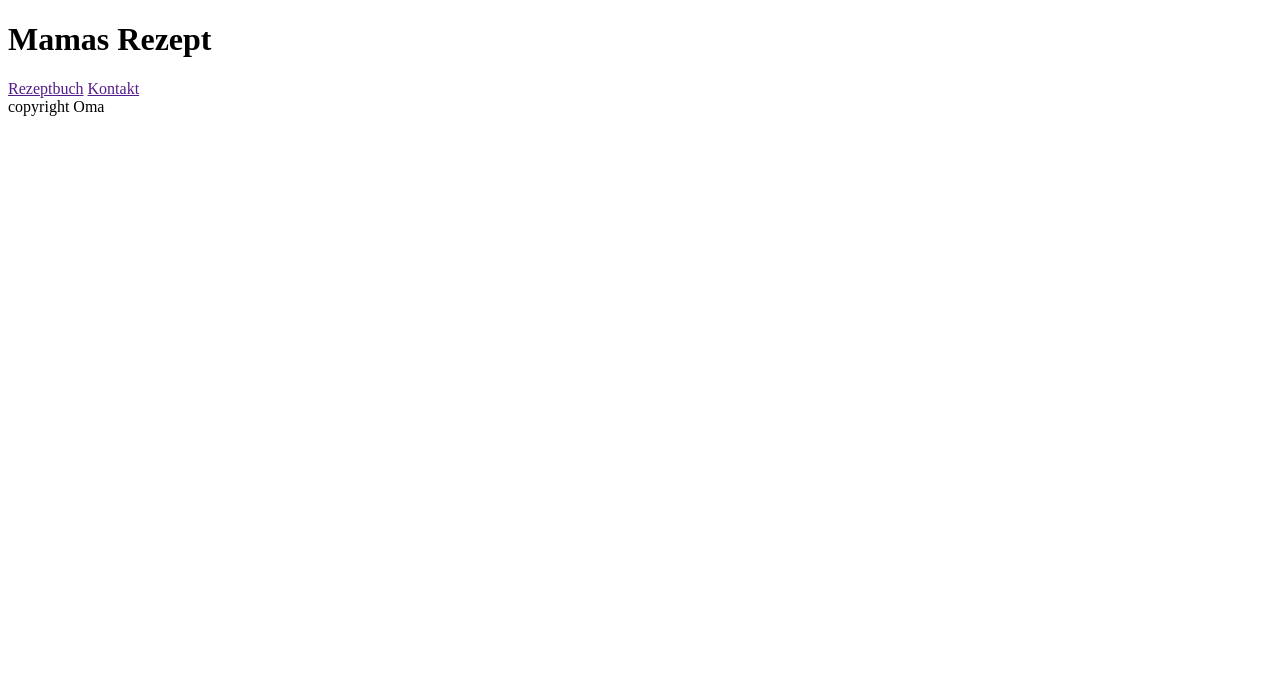
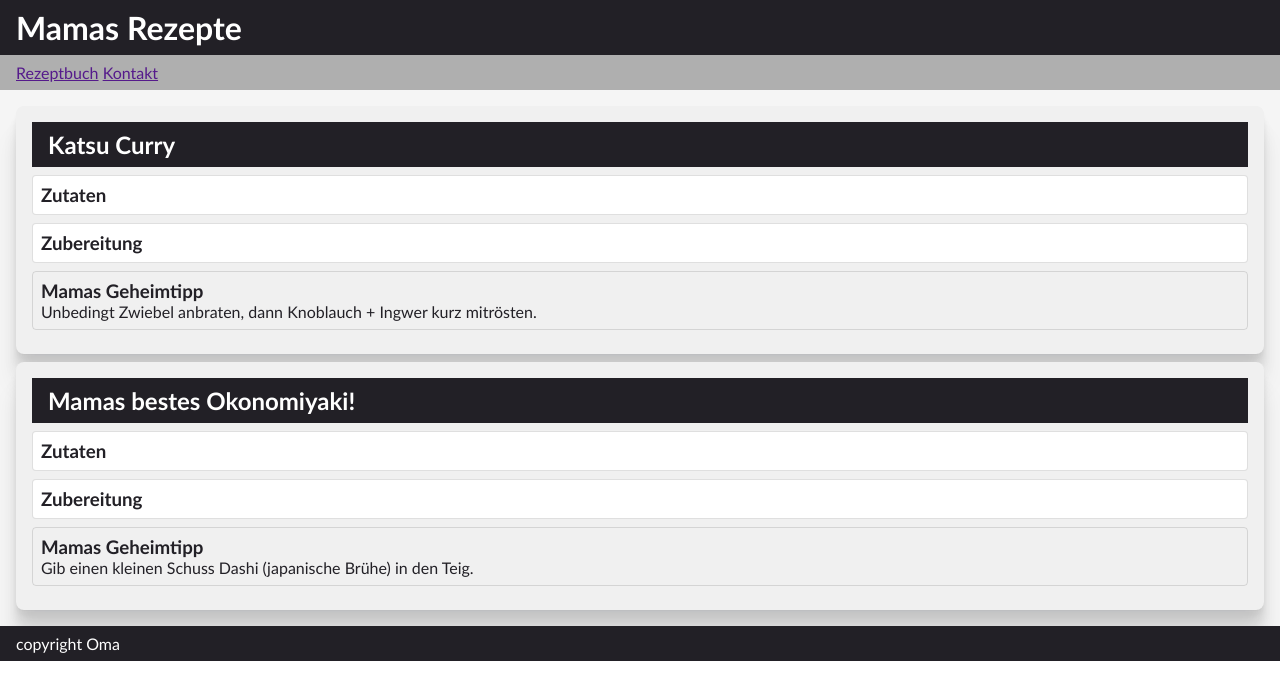
Before and after one commit to SilvioSimon/Semantik_Training, a plain HTML site: page index.html in a window 1280 px wide. Drawn offline with Linux system fonts and the light colour scheme.

Commit message:
Enhance recipe articles with additional content and styling improvements

```diff
--- a/index.html
+++ b/index.html
@@ -4,17 +4,49 @@
     <meta charset="UTF-8">
     <meta name="viewport" content="width=device-width, initial-scale=1.0">
     <title>Mamas Rezeptseite</title>
+    <link rel="stylesheet" href="style.css">
 </head>
 <body>
     <header>
-        <h1>Mamas Rezept</h1>
+        <h1>Mamas Rezepte </h1>
     </header>
     <nav>
         <a href="">Rezeptbuch</a>
         <a href="">Kontakt</a>
     </nav>
-    <main>
+ <main>
+    <article>
+        <header>
+            <h2>Katsu Curry</h2>
+        </header>
+        <section>
+            <h3>Zutaten</h3>
+        </section>
+         <section>
+            <h3>Zubereitung</h3>
+        </section>
 
+        <aside>
+            <h3>Mamas Geheimtipp</h3>
+            <p>Unbedingt Zwiebel anbraten, dann Knoblauch + Ingwer kurz mitrösten.</p>
+        </aside>
+    </article>
+
+    <article>
+        <header>
+            <h2>Mamas bestes Okonomiyaki!</h2>
+        </header>
+        <section>
+            <h3>Zutaten</h3>
+        </section>
+        <section>
+            <h3>Zubereitung</h3>
+        </section>
+        <aside>
+            <h3>Mamas Geheimtipp</h3>
+                <p>Gib einen kleinen Schuss Dashi (japanische Brühe) in den Teig.</p>
+        </aside>
+    </article>
 </main>
 <footer>
     copyright Oma
--- a/style.css
+++ b/style.css
@@ -28,3 +28,27 @@
         width: 100%;
         background-color: rgb(175, 175, 175);
     }
+
+    article {
+
+        box-shadow: 0px 1px 1px rgba(3, 7, 18, 0.02),
+            0px 5px 4px rgba(3, 7, 18, 0.03),
+            0px 12px 9px rgba(3, 7, 18, 0.05),
+            0px 20px 15px rgba(3, 7, 18, 0.06),
+            0px 32px 24px rgba(3, 7, 18, 0.08);
+        border-radius: 8px;
+        margin: 8px 0;
+        padding: 16px;
+        background-color: rgb(240, 240, 240);
+    }
+
+section, aside {
+        border: 1px solid rgba(128, 128, 128, 0.255);
+        border-radius: 4px;
+        margin: 8px 0;
+        padding: 8px;
+    }
+
+section {
+        background-color: rgb(255, 255, 255);
+    }
```
